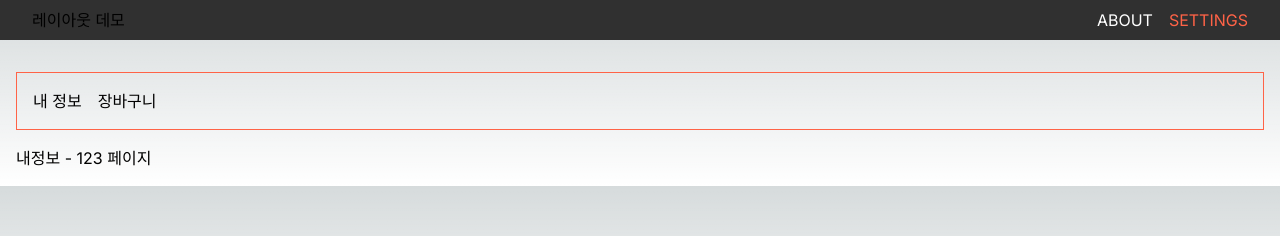
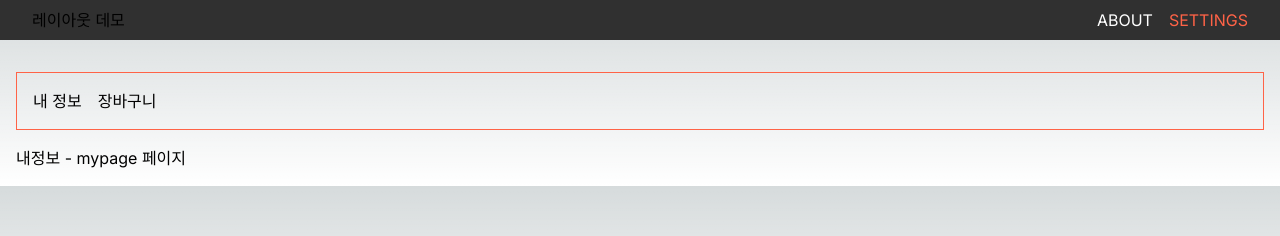
Before and after one commit to Seogun95/NextJS_Basic, a Next.js app: page /settings/123 in a window 1280 px wide. Shown: the top 236 px of the page. Built offline with nearby package versions, Linux system fonts and the light colour scheme.

Commit message:
step_7: SSG를 위한 골격 생성

```diff
--- a/src/app/settings/[slug]/page.tsx
+++ b/src/app/settings/[slug]/page.tsx
@@ -1,3 +1,6 @@
+import NotFound from '@/app/not-found';
+import { getSettingMenu, getSettingMenus } from '@/service/settingMenu';
+
 interface SettingProps {
   params: {
     slug: string;
@@ -5,20 +8,26 @@ interface SettingProps {
 }
 
 // TODO: 서버 파일에 있는 데이터 중 해당 페이지의 정보를 찾아서 그걸 보여줄 예정
-export default function SettingDetail({ params }: SettingProps) {
-  return <h1>내정보 - {params.slug} 페이지</h1>;
+export default function SettingDetail({ params: { slug } }: SettingProps) {
+  const settingMenu = getSettingMenu(slug);
+
+  if (!settingMenu) {
+    return <NotFound />;
+  }
+
+  return <h1>내정보 - {settingMenu} 페이지</h1>;
 }
 
 // 동적으로 MetaData 설정 해주는 generateMetadata()
-export function generateMetadata({ params }: SettingProps) {
+export function generateMetadata({ params: { slug } }: SettingProps) {
   return {
-    title: `${params.slug}`,
+    title: `${slug}`,
   };
 }
 
 // TODO: 모든 설정의 페이지들을 미리 만들어 둘 수 있게 해줄 예정 (SSG)
 // 동적 라우팅에서 특정한 path만 static 하게 해주는 generateStaticParams()
 export function generateStaticParams() {
-  const setting = ['account', 'setting'];
-  return setting.map(item => ({ slug: item }));
+  const settingMenu = getSettingMenus();
+  return settingMenu.map(item => ({ slug: item }));
 }
--- /dev/null
+++ b/src/service/settingMenu.tsx
@@ -0,0 +1,7 @@
+export function getSettingMenus() {
+  return ['mypage', 'cart', 'alarm', 'security'];
+}
+
+export function getSettingMenu(id: string) {
+  return 'mypage';
+}
```
